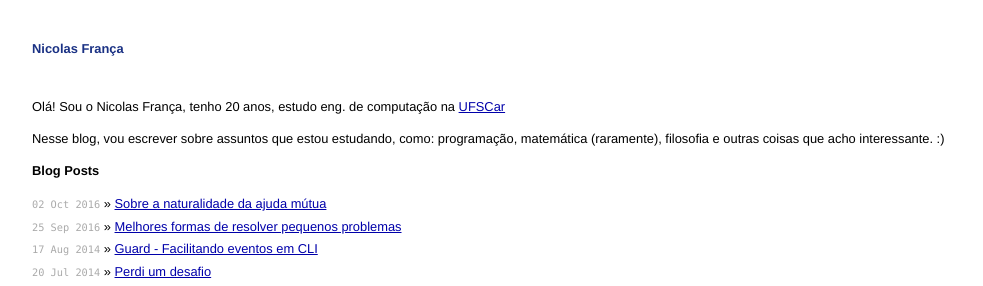
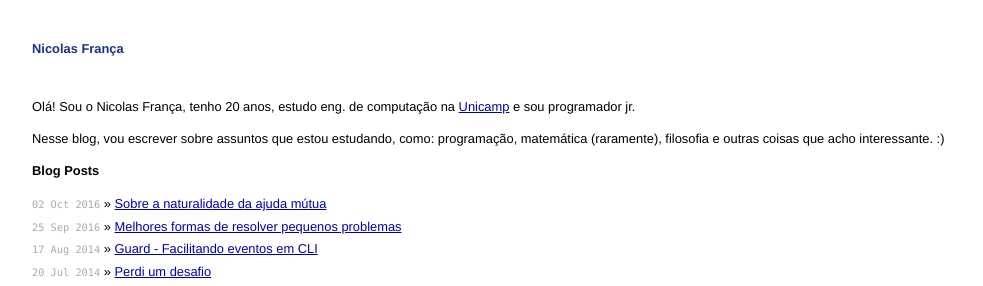
Before and after one commit to NicolasFrancaX/nicolasfrancax.github.io, a Jekyll site: the page built from index.html, in a window 1280 px wide. Shown: the top 286 px of the page, without its empty margins (148-1131 px from the left). Built offline with Jekyll 4.4.1, drawn with Linux system fonts in a browser that asks for light colours.

Commit message:
Update index.html

```diff
--- a/index.html
+++ b/index.html
@@ -4,7 +4,7 @@ title: Nicolas França
 ---
 
 <div id="home">
-  <p>Olá! Sou o Nicolas França, tenho 20 anos, estudo eng. de computação na <a href="http://www2.ufscar.br/home/index.php">UFSCar</a></p>
+  <p>Olá! Sou o Nicolas França, tenho 20 anos, estudo eng. de computação na <a href="http://www.unicamp.br/unicamp/">Unicamp</a> e sou programador jr.</p>
   <p>Nesse blog, vou escrever sobre assuntos que estou estudando, como: programação, matemática (raramente), filosofia e outras coisas que acho interessante. :)</p>
   <h1>Blog Posts</h1>
   <ul class="posts">
```
